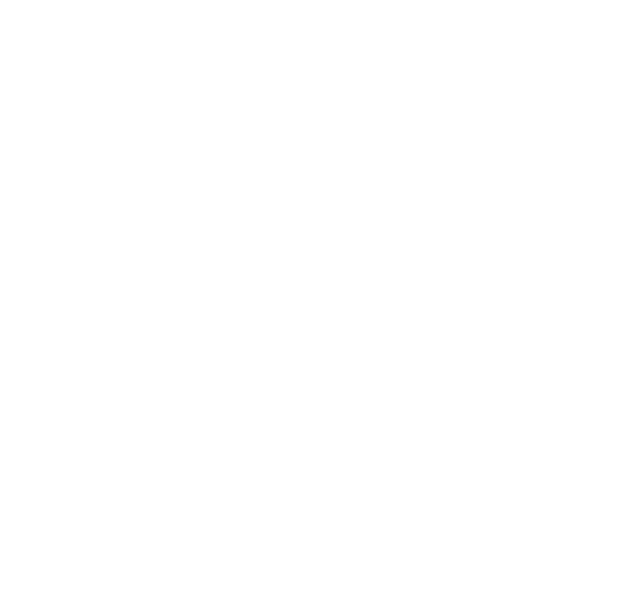
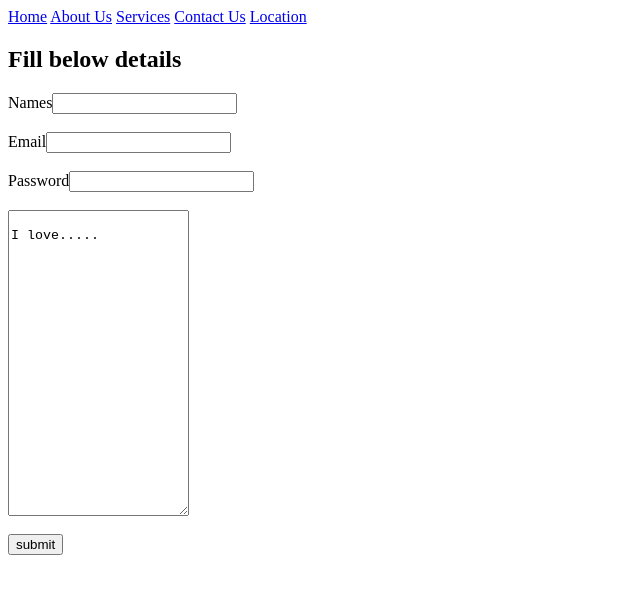
Before and after one commit to lnzilani/habibty, a plain HTML site: page contactus.html in a window 1280 px wide. Shown: the whole page, without its empty margins (0-640 px from the left). Drawn offline with Linux system fonts and the light colour scheme.

Commit message:
added a form
added form in contact us

```diff
--- a/contactus.html
+++ b/contactus.html
@@ -0,0 +1,28 @@
+<html>
+	<head>
+		<nav>
+        <a href="index.html">Home</a>
+        <a href="aboutus.html">About Us</a>
+        <a href="services.html">Services</a>
+        <a href="contactus.html">Contact Us</a>
+        <a href="location.html">Location</a>
+    </nav>
+		<h2>Fill below details</h2>
+		<body>
+			<form>
+				<label for="names">Names</label><input type="text" id="names" name="names" value=""><br>
+
+				<br>
+				<label for="email">Email</label><input type="text" id="email"name="email"value=""><br>
+				<br>
+				<label for="password">Password</label><input type="password"id="password" name="password"value=""><br><br>
+				<textarea name="bio" rows="20" cols="20">
+					I love.....
+				</textarea><br>
+				<br>
+				<input type="submit" value="submit">
+
+			</form>
+		</body>
+	</head>
+</html>
```
Also changed, not shown: services.html (+2 -2 lines).
